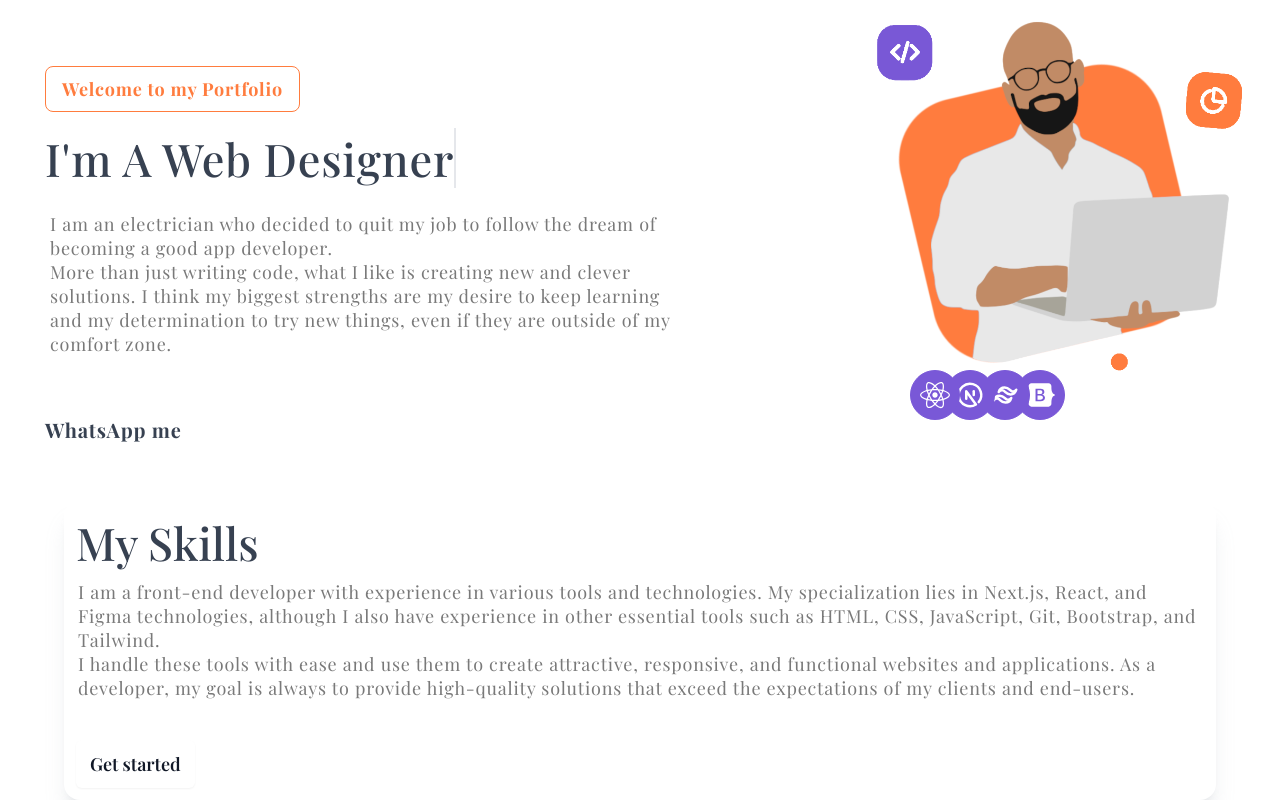
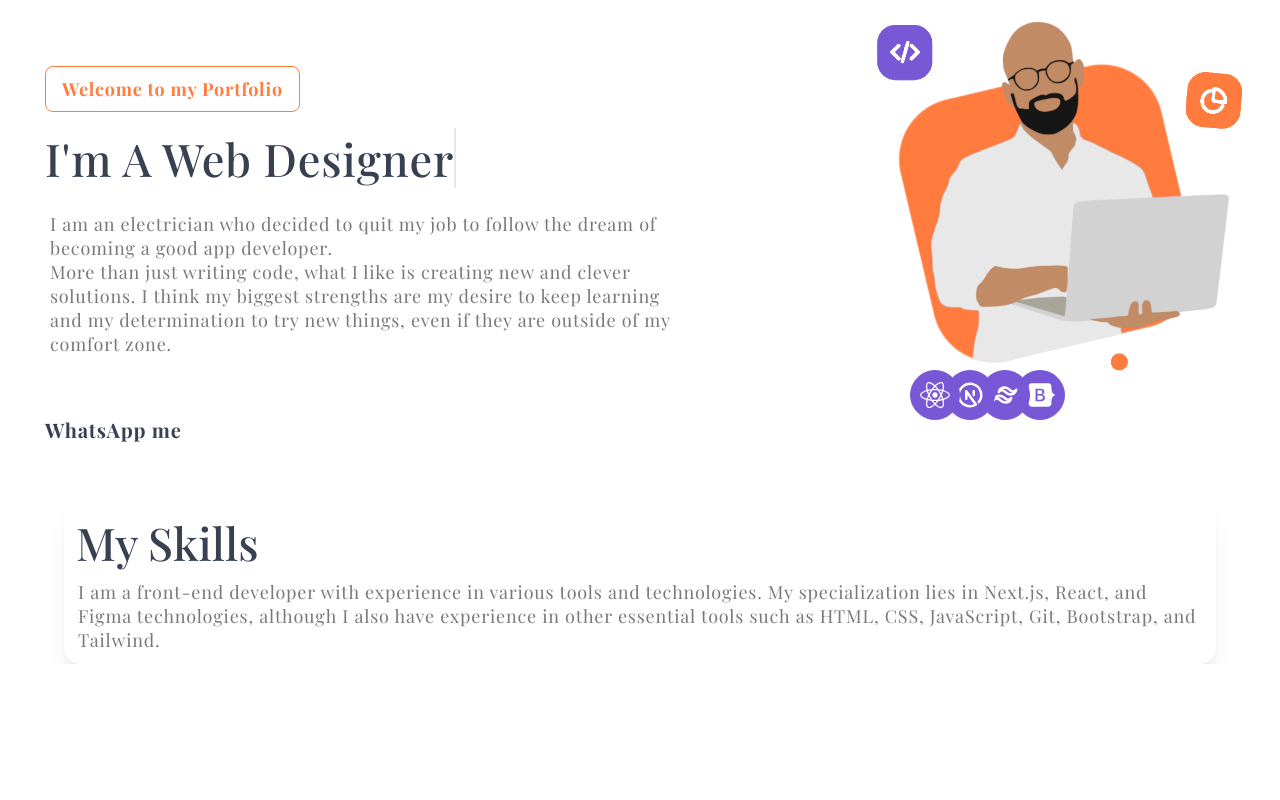
Before and after one commit to jorgeProgramaEn5/next-portfolio, a Next.js app: page / in a window 1280 px wide. Shown: the part 191-991 px from the top of the page. After the commit the page ends 855 px from the top, so only its background shows below. Built offline with nearby package versions, Linux system fonts and the light colour scheme; a web font is replaced by a local one.

Commit message:
add skills-styles-2

```diff
--- a/src/Components/Skills.jsx
+++ b/src/Components/Skills.jsx
@@ -1,8 +1,24 @@
-import React from 'react'
+'use client'
+import React from 'react';
+import { useState} from 'react';
+
 
 
 
 export function Skills() {
+  const [view, setView] = useState('hidden');
+  const [botonText, setBotonText] = useState('Read more');
+
+  const button = () => {
+    if (view === 'hidden') {
+      setView('')
+      setBotonText('Read less')
+    } else {
+      setView('hidden')
+      setBotonText('Read more')
+    }
+  }
+
   return (
     <section>
         <div className="mx-auto flex w-[85%] md:w-[85%] lg:w-[90%] flex-col justify-center bg-white rounded-2xl shadow-xl shadow-gray-400/20">
@@ -13,7 +29,7 @@ export function Skills() {
                   I am a front-end developer with experience in various tools and technologies.
                   My specialization lies in Next.js, React, and Figma technologies, although
                   I also have experience in other essential tools such as HTML, CSS, JavaScript,
-                  Git, Bootstrap, and Tailwind. <span className=' hidden md:block '>
+                  Git, Bootstrap, and Tailwind. <span className={`${view}`}>
                   I handle these tools with ease and use them to create attractive, responsive,
                   and functional websites and applications. As a developer, my goal is always to
                   provide high-quality solutions that exceed the expectations of my clients and
@@ -21,13 +37,13 @@ export function Skills() {
                   </span>
                 </p>
 
-              <div className="mt-10 flex items-center justify-center gap-x-6 lg:justify-start">
-              <a
-                href="#"
-                className="rounded-md bg-white px-3.5 py-2.5 text-sm md:text-base lg:text-lg font-semibold text-gray-900 shadow-sm hover:bg-gray-100 focus-visible:outline focus-visible:outline-2 focus-visible:outline-offset-2 focus-visible:outline-white"
+              <div className=" md:hidden mt-10 flex items-center justify-center gap-x-6 lg:justify-start">
+              <div
+                onClick={()=> button()}
+                className="rounded-md bg-white px-3.5 py-2.5 text-sm md:text-base lg:text-lg font-semibold text-gray-900 shadow-sm hover:bg-gray-100 focus-visible:outline focus-visible:outline-2 focus-visible:outline-offset-2 focus-visible:outline-white cursor-pointer"
               >
-                Get started
-              </a>
+                {botonText}
+              </div>
             </div>
             </div>
         </div>
```
